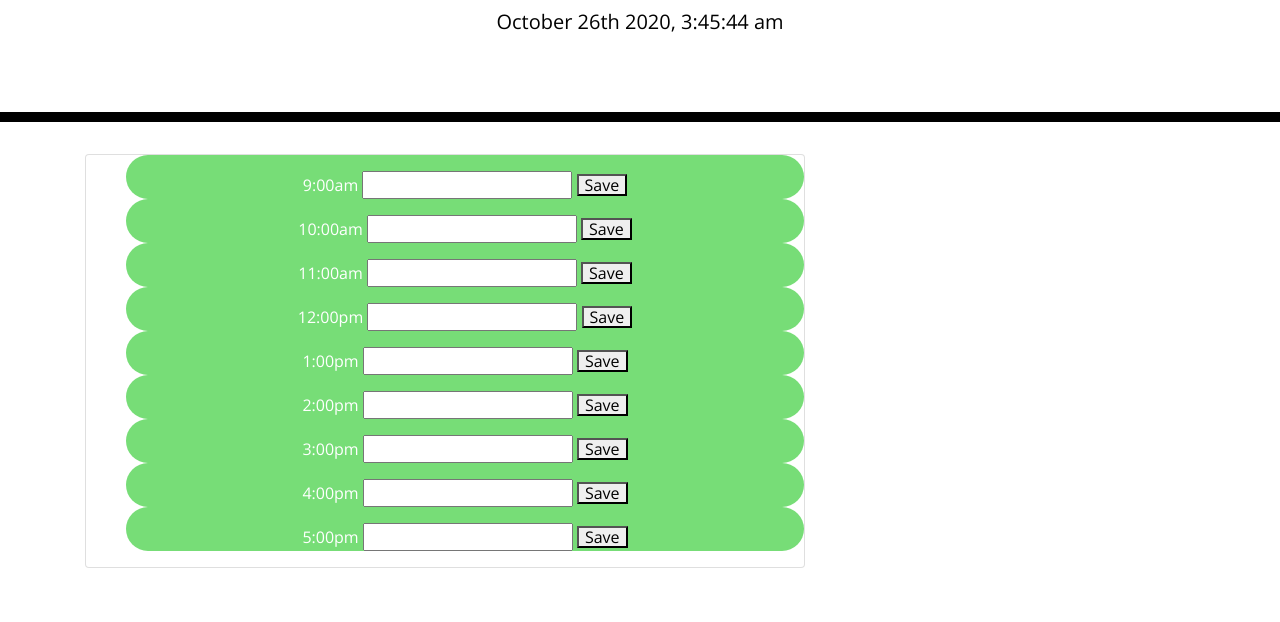
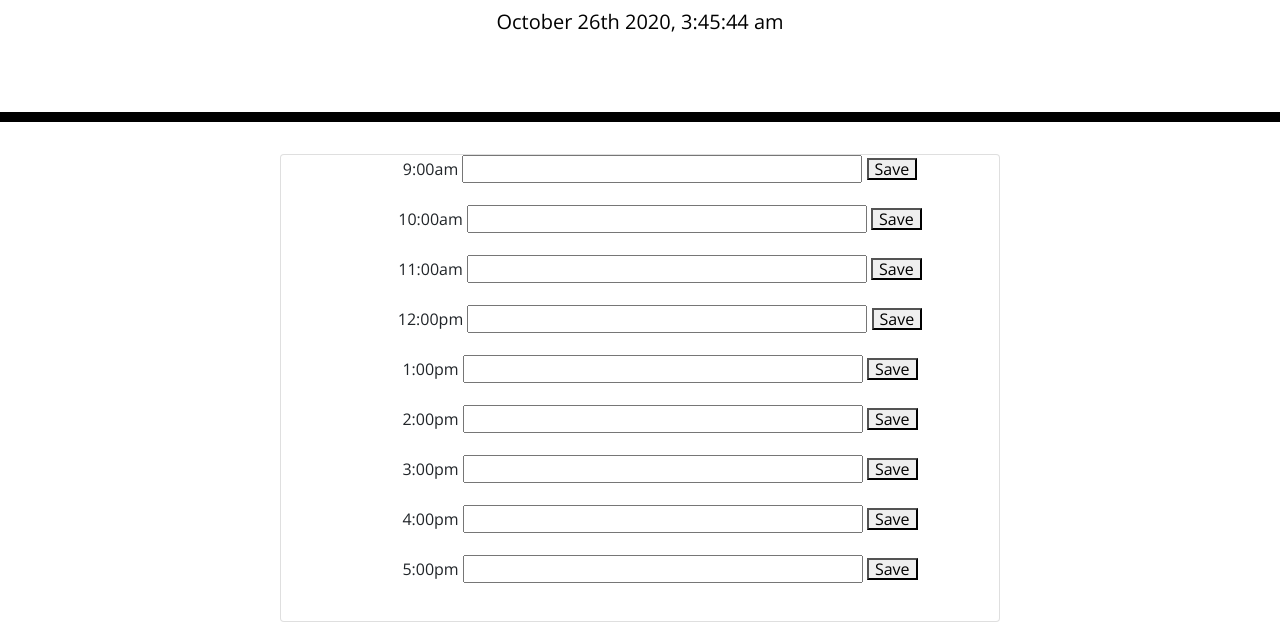
Before and after one commit to ShaneMcCarthyCO/ShaneMcCarthyCOHMWK5, a plain HTML site: page index.html in a window 1280 px wide. Shown: the part 182-804 px from the top of the page. Drawn offline with nearby package versions, Linux system fonts and the light colour scheme.

Commit message:
Revisions to CSS

```diff
--- a/style.css
+++ b/style.css
@@ -21,18 +21,31 @@ textarea{
   border-bottom: 10px solid black;
 }
 
+.card{
+  margin-left: auto;
+  margin-right: auto;
+  list-style-type: none;
+
+}
+
+.lists-group{
+   list-style-type: none;
+}
+
 .description{
   white-space: pre-wrap;
+  width: 400px;
 }
 
 .time-block{
   text-align: center;
-  border-radius: 65px;
+  border-radius: 50px;
+  height: 50px;
 }
 
 .row {
   white-space: pre-wrap;
-  height: 100px;
+  height: 600px;
   border-top: 1px solid white;;
 }
 
@@ -53,8 +66,8 @@ textarea{
 }
 
 .future {
-  background-color: #77dd77;
-  color: white;
+  background-color: brown
+  color: white
 }
 
 .saveBtn {
```
